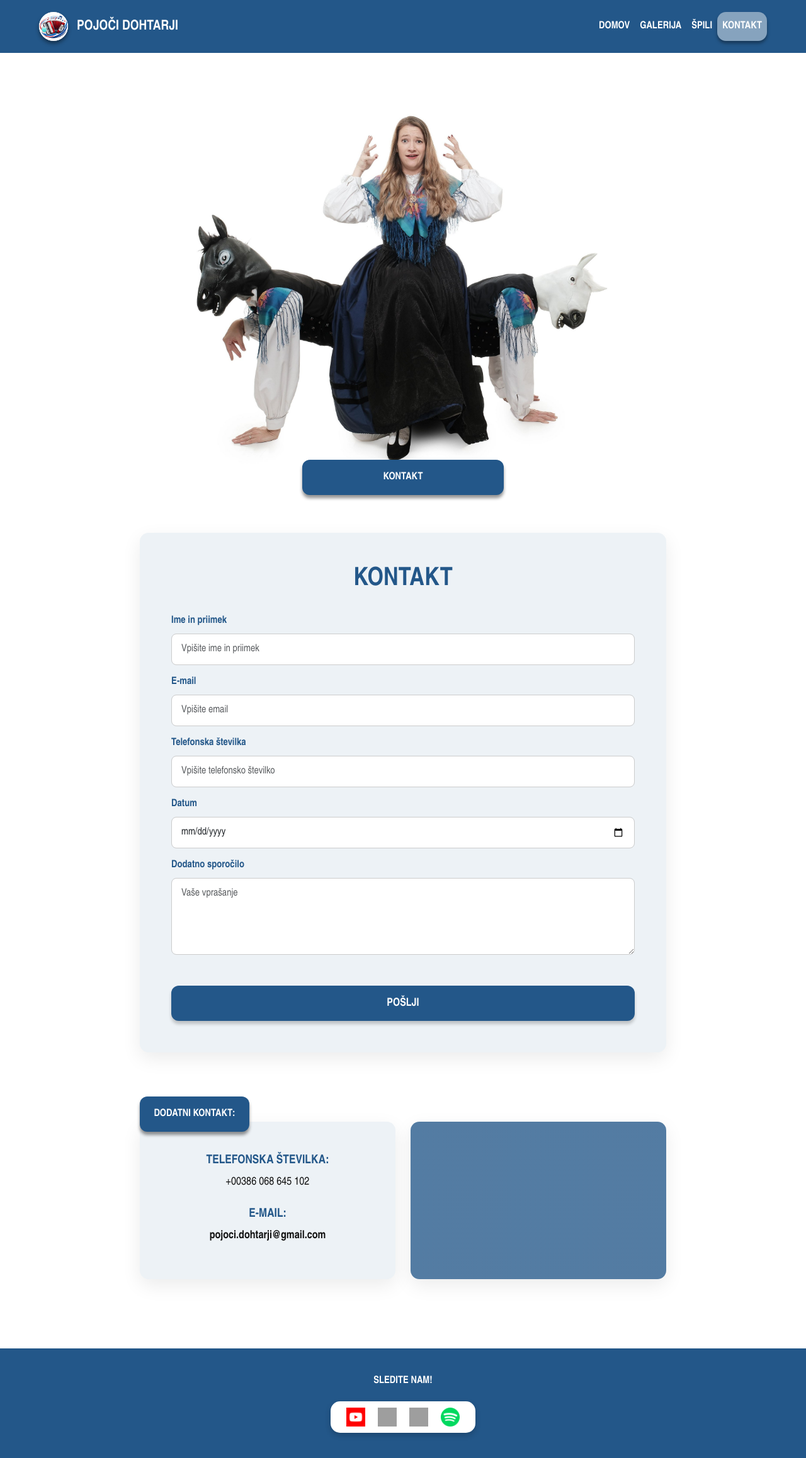
After one commit to b0silj/glasbenik, a PHP site: page /kontakt.php in a window 1280 px wide. The commit adds this page. Shown: the whole page at 63% size. Run offline with PHP 8.4, Linux system fonts and the light colour scheme; a map, chart or similar area stays blank; grey boxes are pictures that could not be loaded.

Commit message:
1. del Naloga 7

```diff
--- /dev/null
+++ b/data/www/footer.php
@@ -0,0 +1,9 @@
+<footer class="site-footer mt-auto">
+      <p>Sledite nam!</p>
+      <div class="social-strip">
+        <a href="https://www.youtube.com/@pojocidohtarji" target="_blank" rel="noreferrer"><img src="img/youtube.png" alt="YouTube"></a>
+        <a href="https://www.facebook.com/p/Ansambel-Pojo%C4%8Di-Dohtarji-100086853823907/" target="_blank" rel="noreferrer"><img src="img/facebook.png" alt="Facebook"></a>
+        <a href="https://www.instagram.com/pojoci.dohtarji/" target="_blank" rel="noreferrer"><img src="img/instagram.png" alt="Instagram"></a>
+        <a href="https://open.spotify.com/" target="_blank" rel="noreferrer"><img src="img/spotify.png" alt="Spotify"></a>
+      </div>
+</footer>
--- a/data/www/kontakt.html
+++ b/data/www/kontakt.php
@@ -10,7 +10,11 @@
 
   </head>
   <body class="d-flex flex-column min-vh-100">
-    <nav class="navbar navbar-expand-lg site-nav">
+
+  <?php
+    $currentpage = "kontakt";
+    include 'nav.php';?>
+   <!-- <nav class="navbar navbar-expand-lg site-nav">
       <div class="container">
         <a class="navbar-brand" href="index.html">
           <img src="img/logo.png" alt="Logotip Pojoči dohtarji">
@@ -28,7 +32,7 @@
           </ul>
         </div>
       </div>
-    </nav>
+    </nav>-->
 
     <main class="flex-grow-1">
       <section class="skupina contact-skupina">
@@ -41,7 +45,7 @@
 
 
      <section id="kontakt" class="container contact-wrap">
-        <form class="contact-form">
+        <!--<form class="contact-form">
           <h1>Kontakt</h1>
           <label for="name">Ime in priimek</label>
           <input id="name" class="form-control" type="text" placeholder="Vpišite ime in priimek">
@@ -55,6 +59,30 @@
           <div class="d-grid gap-2">
             <button class="btn btn-outline-primary" type="button">POŠLJI</button>
 
+          </div>
+        </form>-->
+        <form class="contact-form" action="kontakt.php" method="post">
+          <h1>Kontakt</h1>
+
+          <label for="name">Ime in priimek</label>
+          <input id="name" name="name" class="form-control" type="text" placeholder="Vpišite ime in priimek" required>
+
+          <label for="email">E-mail</label>
+          <input id="email" name="email" class="form-control" type="email" placeholder="Vpišite email">
+
+          <label for="phone">Telefonska številka</label>
+          <input id="phone" name="phone" class="form-control" type="tel" placeholder="Vpišite telefonsko številko">
+
+          <label for="date">Datum</label>
+          <input id="date" name="date" class="form-control" type="date" required>
+
+          <label for="message">Dodatno sporočilo</label>
+          <textarea id="message" name="message" class="form-control" rows="4" placeholder="Vaše vprašanje"></textarea>
+
+          <br>
+
+          <div class="d-grid gap-2">
+            <button class="btn btn-outline-primary" type="submit">POŠLJI</button>
           </div>
         </form>
 
@@ -77,7 +105,9 @@
       </section>
     </main>
 
-    <footer class="site-footer mt-auto">
+    <?php include 'footer.php';?>
+
+    <!--<footer class="site-footer mt-auto">
       <p>Sledite nam!</p>
       <div class="social-strip">
         <a href="https://www.youtube.com/@pojocidohtarji" target="_blank" rel="noreferrer"><img src="img/youtube.png" alt="YouTube"></a>
@@ -85,7 +115,7 @@
         <a href="https://www.instagram.com/pojoci.dohtarji/" target="_blank" rel="noreferrer"><img src="img/instagram.png" alt="Instagram"></a>
         <a href="https://open.spotify.com/" target="_blank" rel="noreferrer"><img src="img/spotify.png" alt="Spotify"></a>
       </div>
-    </footer>
+    </footer>-->
 
 <script src="https://cdn.jsdelivr.net/npm/bootstrap@5.3.0/dist/js/bootstrap.bundle.min.js"></script>
 </body>
--- /dev/null
+++ b/data/www/nav.php
@@ -0,0 +1,19 @@
+<nav class="navbar navbar-expand-lg site-nav">
+      <div class="container">
+        <a class="navbar-brand" href="index.php">
+          <img src="img/logo.png" alt="Logotip Pojoči dohtarji">
+          <span>Pojoči dohtarji</span>
+        </a>
+        <button class="navbar-toggler" type="button" data-bs-toggle="collapse" data-bs-target="#mainNav" aria-controls="mainNav" aria-expanded="false" aria-label="Odpri meni">
+          <span class="navbar-toggler-icon"></span>
+        </button>
+        <div class="collapse navbar-collapse" id="mainNav">
+          <ul class="navbar-nav ms-auto">
+            <li class="nav-item"><a class="nav-link <?= ($currentpage == "index") ? "active" : ""?> "href="index.php">Domov</a></li>
+            <li class="nav-item"><a class="nav-link <?= ($currentpage == "galerija") ? "active" : ""?> " href="galerija.php">Galerija</a></li>
+            <li class="nav-item"><a class="nav-link <?= ($currentpage == "spili") ? "active" : ""?> " href="spili.php">Špili</a></li>
+            <li class="nav-item"><a class="nav-link <?= ($currentpage == "kontakt") ? "active" : ""?> " href="kontakt.php">Kontakt</a></li>
+          </ul>
+        </div>
+      </div>
+    </nav>
```
Also changed, not shown: data/www/galerija.php (renamed from data/www/galerija.html, +9 -5 lines), data/www/index.php (renamed from data/www/index.html, +9 -4 lines), data/www/spili.php (renamed from data/www/spili.html, +11 -4 lines), data/www/package-lock.json, 3 other files.
